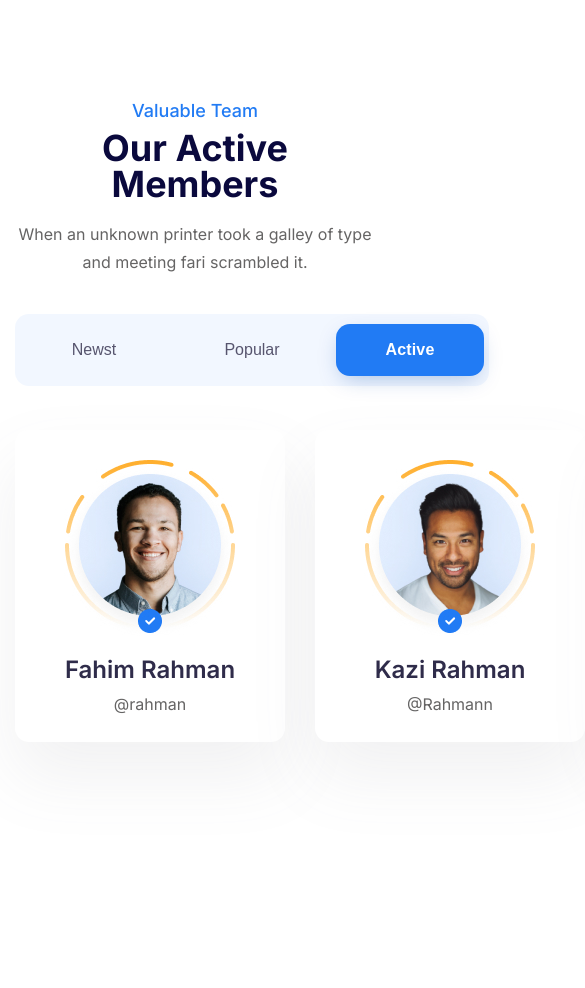
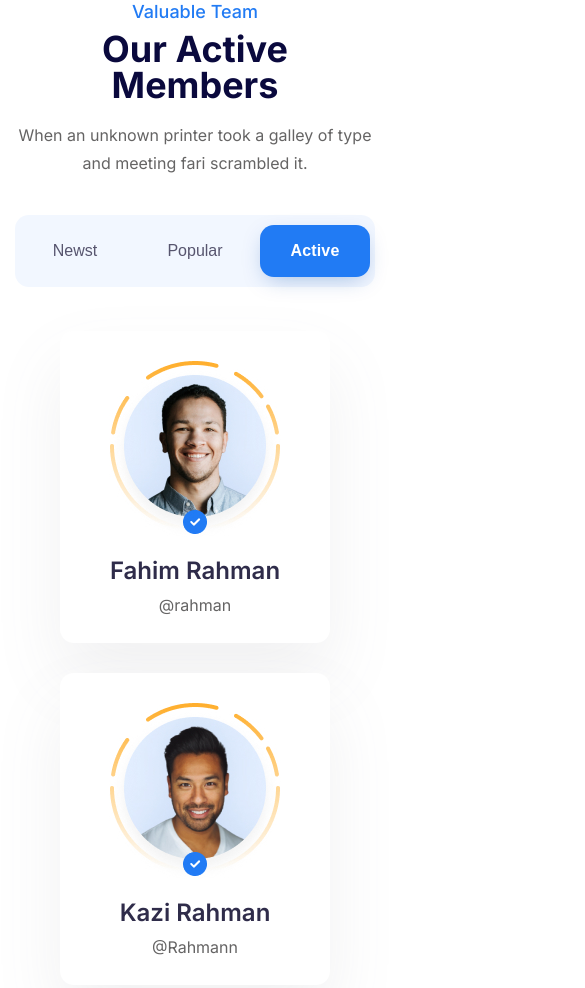
Before and after one commit to Morkovka171/_Community_landing, a plain HTML site: page index.html in a window 390 px wide. Shown: the part 4866-5854 px from the top of the page, 585 px wide, since content can reach past the window. Before the commit the page ends 5757 px from the top, so only its background shows below. Drawn offline with Linux system fonts and the light colour scheme; files whose address does not match are found by name.

Commit message:
Адаптив блока Members

```diff
--- a/style.css
+++ b/style.css
@@ -728,6 +728,9 @@ background-color: rgba(33, 123, 244, 0.1);
 	}
 }
 
+/*?----MEMBERS----------------------------- */
+
+
 .tabs-deals__item {
 	display: none;
 }
@@ -809,15 +812,6 @@ background-color: rgba(33, 123, 244, 0.1);
 	letter-spacing: 0.01em;
 	color: #FFFFFF;
 }
-.active {
-
-}
-.tabs-deals__body {
-}
-.tabs-deals__item {
-}
-.item-tabs {
-}
 .item-tabs__items {
 	display: flex;
 	column-gap: 30px;
@@ -848,3 +842,27 @@ background-color: rgba(33, 123, 244, 0.1);
 .members__email {
 	color: #656464;
 }
+
+@media (max-width: 1280px) {
+	.item-tabs__items{
+		flex-wrap: wrap;
+		justify-content: center;
+		row-gap: 30px;
+	}
+	.members {
+		padding-top: 100px;
+		padding-bottom: 100px;
+	}
+}
+@media (max-width: 767.98px) {
+	.members {
+		padding-top: 50px;
+		padding-bottom: 50px;
+	}
+}
+@media (max-width: 767.98px) {
+	.tabs-members__nav {
+		width: 100%;
+		height: 72px;
+	}
+}
```
